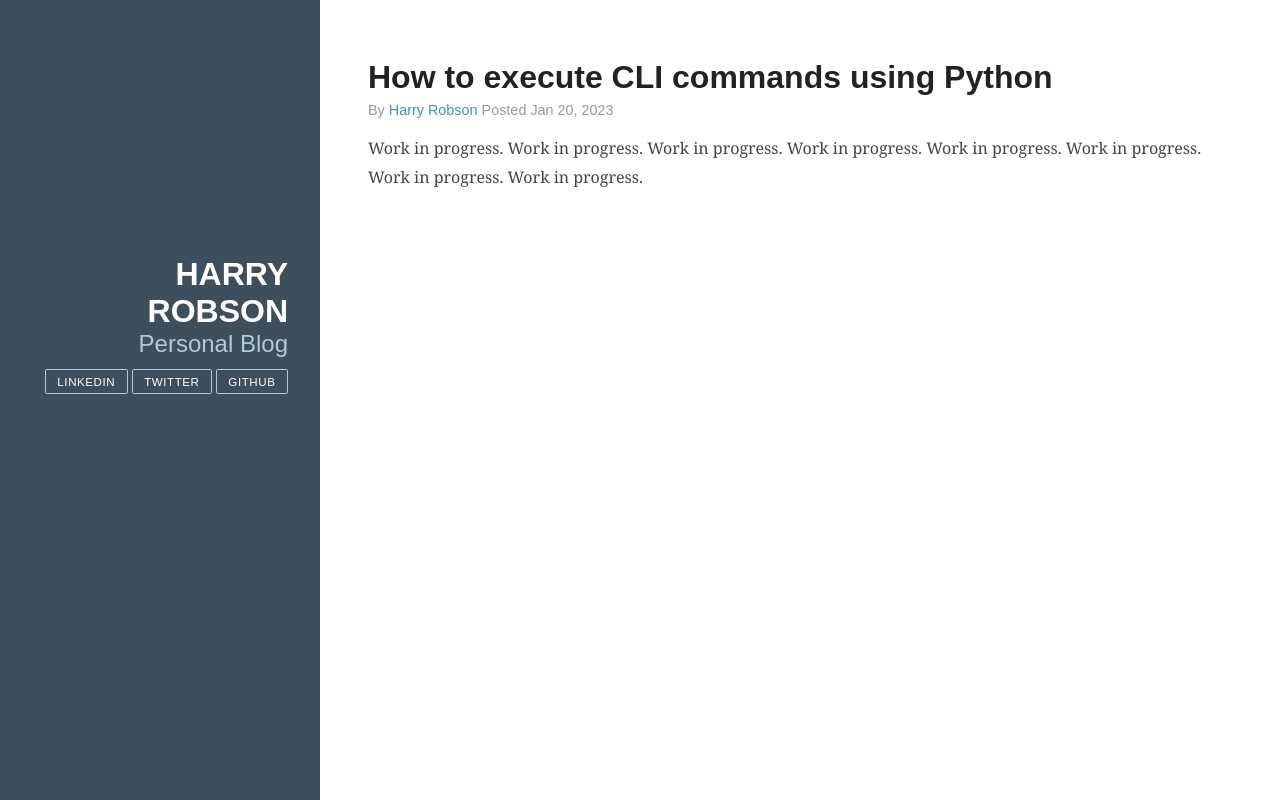
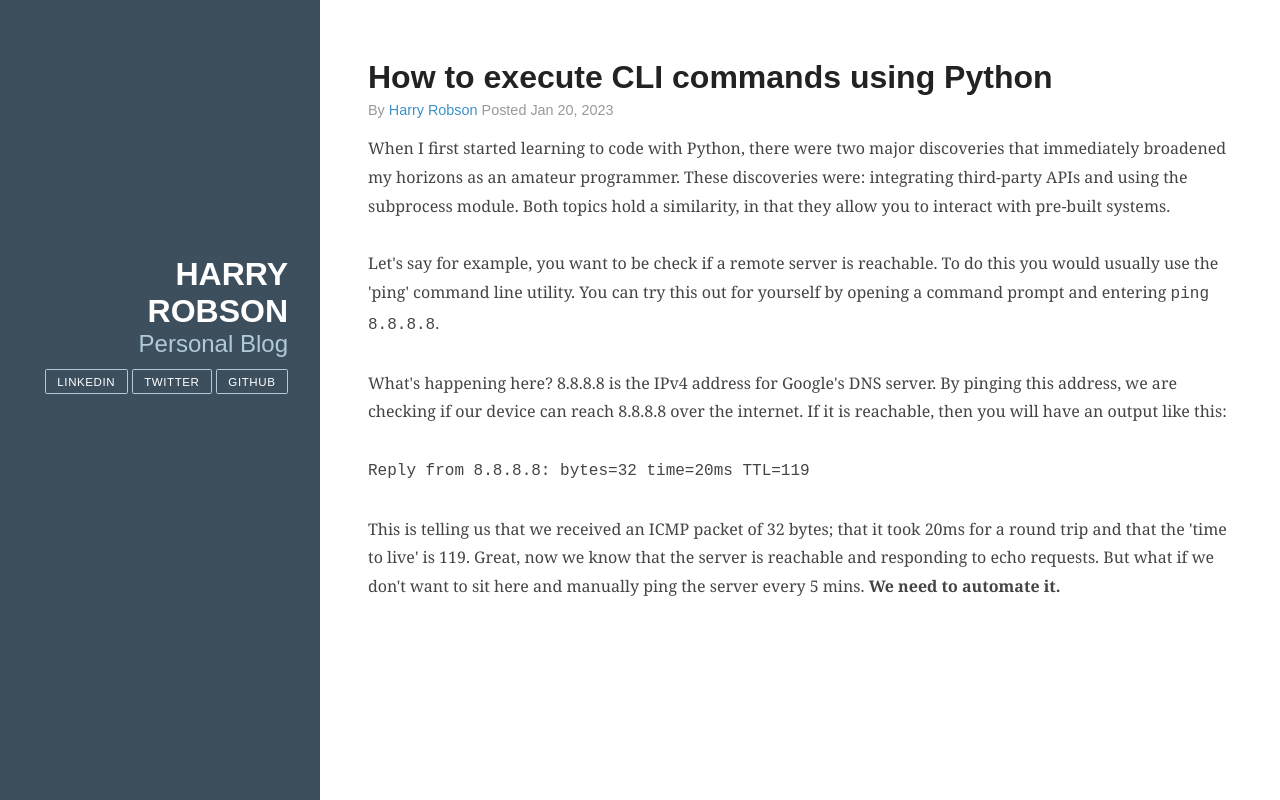
Before and after one commit to MAvaisAshraf/harryrobson.com, a plain HTML site: page posts/how_to_execute_cli_commands_using_python.html in a window 1280 px wide. Drawn offline with Linux system fonts and the light colour scheme.

Commit message:
edit post

```diff
--- a/posts/how_to_execute_cli_commands_using_python.html
+++ b/posts/how_to_execute_cli_commands_using_python.html
@@ -45,7 +45,15 @@
 
                     <div class="post-description">
                         <p>
-                            Work in progress. Work in progress. Work in progress. Work in progress. Work in progress. Work in progress. Work in progress. Work in progress.
+                            When I first started learning to code with Python, there were two major discoveries that immediately broadened my horizons as an amateur programmer. These discoveries were: integrating third-party APIs and using the subprocess module. Both topics hold a similarity, in that they allow you to interact with pre-built systems.
+                            <br><br>
+                            Let's say for example, you want to be check if a remote server is reachable. To do this you would usually use the 'ping' command line utility. You can try this out for yourself by opening a command prompt and entering <code>ping 8.8.8.8</code>.
+                            <br><br>
+                            What's happening here? 8.8.8.8 is the IPv4 address for Google's DNS server. By pinging this address, we are checking if our device can reach 8.8.8.8 over the internet. If it is reachable, then you will have an output like this:
+                            <br><br>
+                            <code>Reply from 8.8.8.8: bytes=32 time=20ms TTL=119</code>
+                            <br><br>
+                            This is telling us that we received an ICMP packet of 32 bytes; that it took 20ms for a round trip and that the 'time to live' is 119. Great, now we know that the server is reachable and responding to echo requests. But what if we don't want to sit here and manually ping the server every 5 mins. <b>We need to automate it.</b>
                         </p>
                     </div>
                 </section>
```
